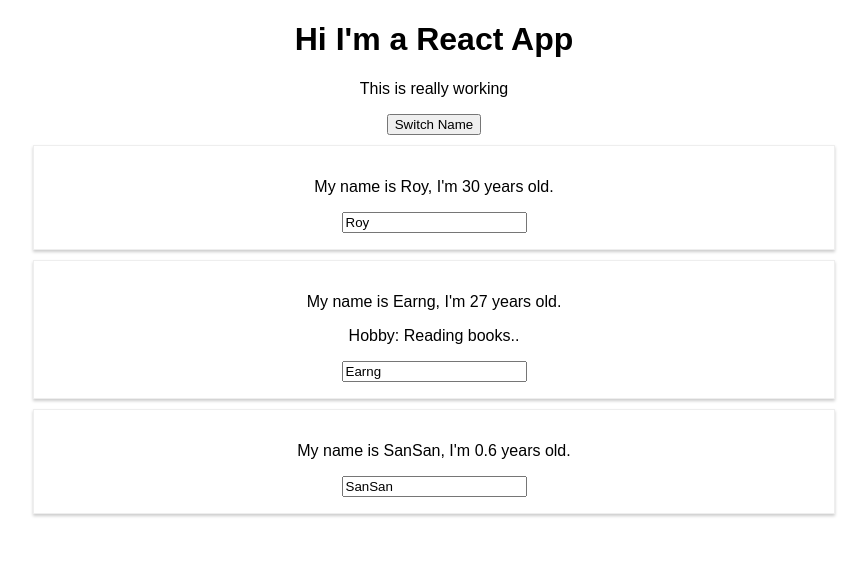
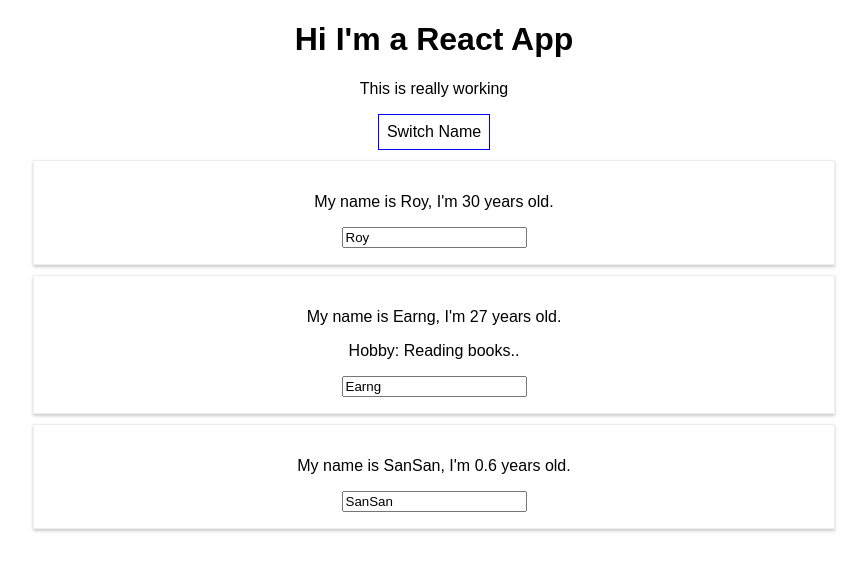
Before and after one commit to roylee0704/react-complete-guide, a React (Create React App) app: page / in a window 1280 px wide. Shown: the top 570 px of the page, without its empty margins (206-1073 px from the left). Built offline with nearby package versions, Linux system fonts and the light colour scheme.

Commit message:
feat: style with inline-style

```diff
--- a/src/App.js
+++ b/src/App.js
@@ -38,11 +38,22 @@
     });
   }
 
+  // inline-style:
+  // - pros: to scope the style to targeted element
+  // - cons: limitation
+  const style = {
+    backgroundColor: 'white',
+    padding: '8px',
+    font: 'inherit',
+    border: '1px solid blue',
+    cursor: 'pointer'
+  }
+
   return (
     <div className="App">
       <h1>Hi I'm a React App</h1>
       <p>This is really working</p>
-      <button onClick={() => switchNameHandler('Siong Tai!')}>Switch Name</button>
+      <button style={style} onClick={() => switchNameHandler('Siong Tai!')}>Switch Name</button>
 
       <Person
         name={personsState.persons[0].name}
```
